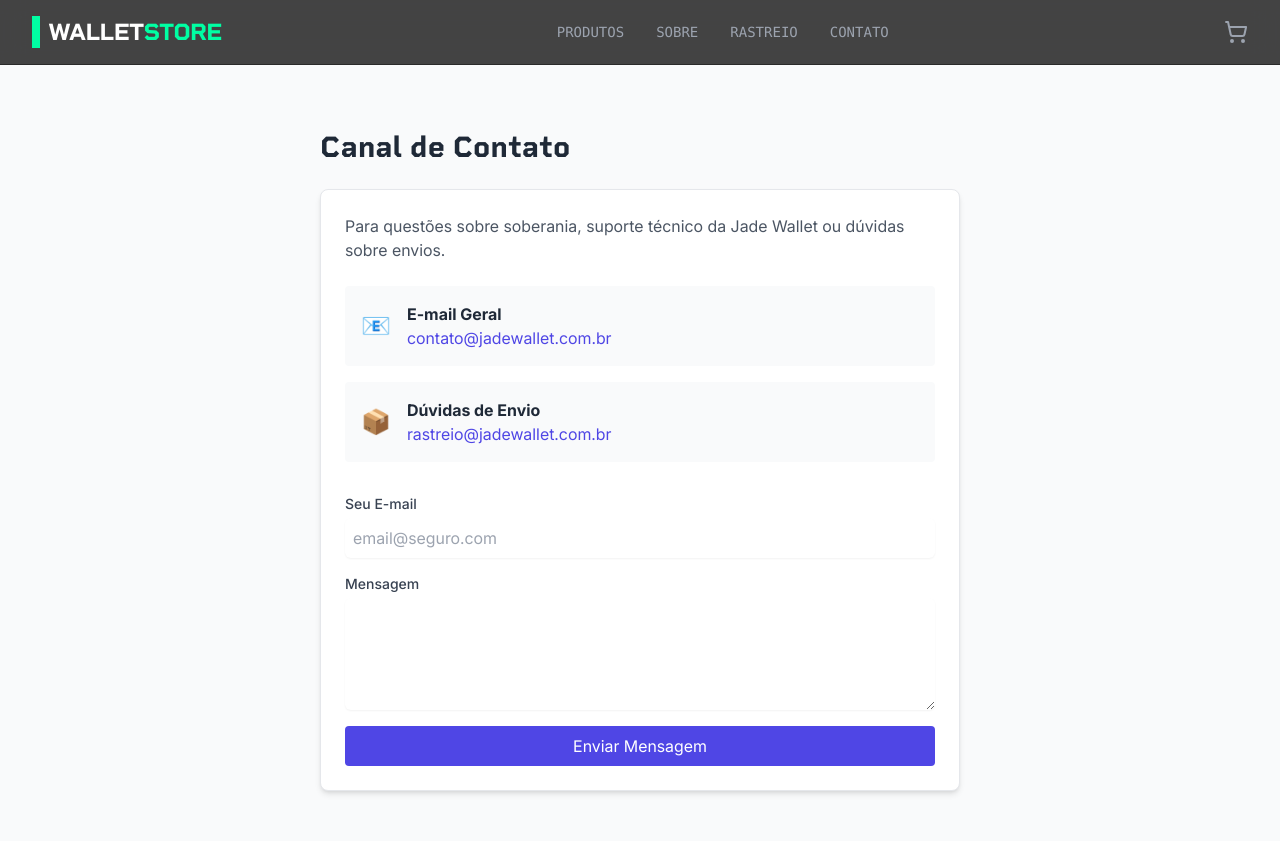
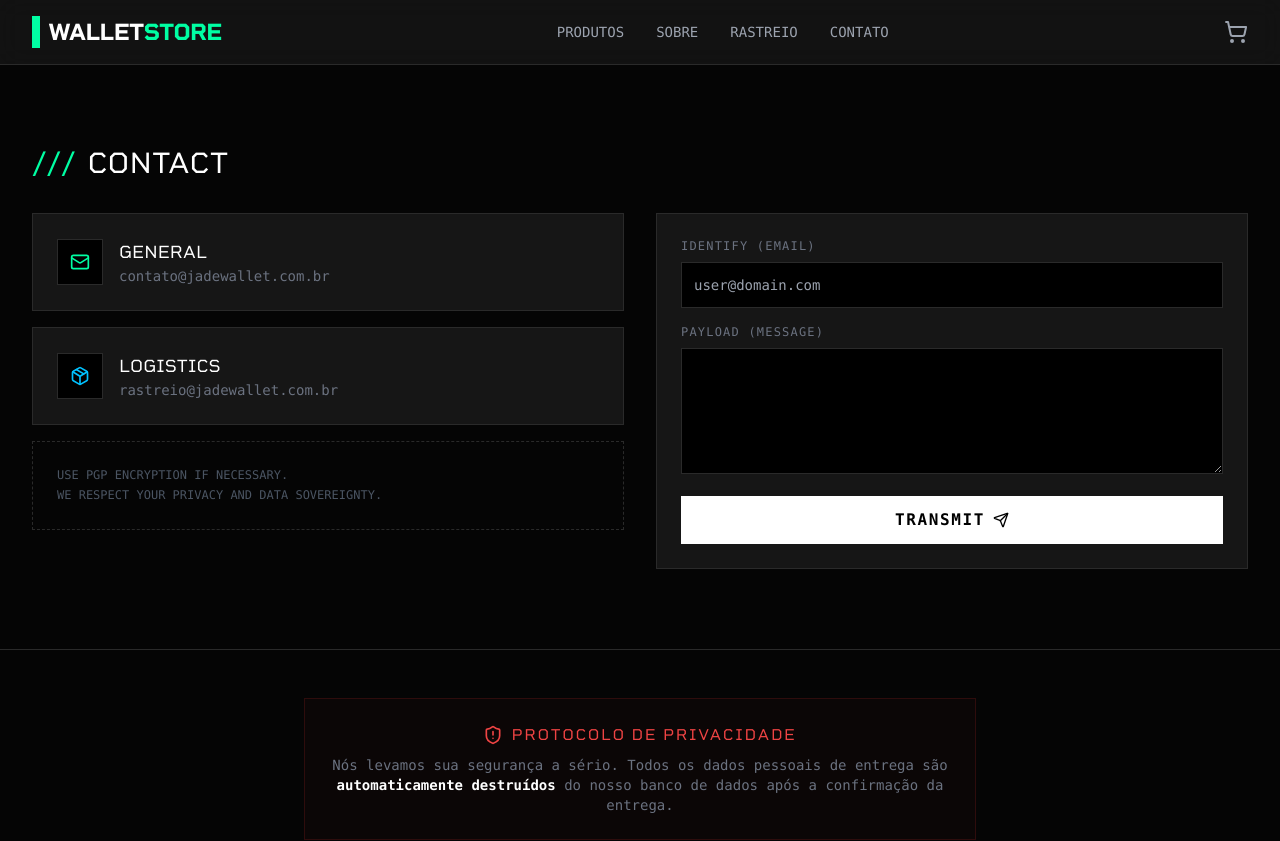
Before and after one commit to Self-Labs/wallet-store, a React (Vite) app in the folder frontend/: page /contato in a window 1280 px wide. Shown: the top 841 px of the page. Built offline with nearby package versions, Linux system fonts and the light colour scheme.

Commit message:
Refactor: Update UI components for improved styling and layout across App, Contact, Products, and Tracking pages

```diff
--- a/frontend/src/App.jsx
+++ b/frontend/src/App.jsx
@@ -13,7 +13,7 @@ import Checkout from './pages/Checkout';
 
 function App() {
   return (
-    <div className="min-h-screen bg-gray-50 dark:bg-gray-900 text-gray-900 dark:text-gray-100 font-inter flex flex-col">
+    <div className="min-h-screen bg-bs-black text-white font-sans flex flex-col selection:bg-bs-jade selection:text-black">
       <Navbar />
       <main className="container mx-auto px-4 py-8 flex-grow">
         <Routes>
--- a/frontend/src/pages/Contact.jsx
+++ b/frontend/src/pages/Contact.jsx
@@ -1,49 +1,64 @@
 import React from 'react';
+import { Mail, Package, Send } from 'lucide-react';
 
 const Contact = () => {
   return (
-    <div className="container mx-auto px-4 py-8 max-w-2xl">
-      <h1 className="text-3xl font-bold mb-6 text-gray-800 dark:text-white" style={{ fontFamily: 'Rigid Square' }}>
-        Canal de Contato
+    <div className="max-w-7xl mx-auto px-4 py-12 animate-fade-in">
+       {/* HEADER PADRÃO */}
+      <h1 className="text-3xl font-tech text-white mb-8 flex items-center gap-3">
+            <span className="text-bs-jade">///</span> CONTACT
       </h1>
 
-      <div className="bg-white dark:bg-gray-800 p-6 rounded-lg shadow-md border border-gray-200 dark:border-gray-700">
-        <p className="text-gray-600 dark:text-gray-300 mb-6">
-          Para questões sobre soberania, suporte técnico da Jade Wallet ou dúvidas sobre envios.
-        </p>
+      <div className="grid grid-cols-1 md:grid-cols-2 gap-8">
 
+        {/* Canais */}
         <div className="space-y-4">
-          <div className="flex items-center p-4 bg-gray-50 dark:bg-gray-900 rounded">
-            <span className="text-2xl mr-4">📧</span>
-            <div>
-              <h3 className="font-bold text-gray-800 dark:text-white">E-mail Geral</h3>
-              <p className="text-indigo-600 dark:text-indigo-400">contato@jadewallet.com.br</p>
+            <div className="bg-bs-card border border-bs-border p-6 hover:border-bs-jade/30 transition-colors group cursor-default">
+                <div className="flex items-center gap-4">
+                    <div className="p-3 bg-black border border-bs-border text-bs-jade">
+                        <Mail size={20} />
+                    </div>
+                    <div>
+                        <h3 className="text-white font-tech text-lg uppercase">General</h3>
+                        <p className="text-gray-500 font-mono text-sm">contato@jadewallet.com.br</p>
+                    </div>
+                </div>
             </div>
-          </div>
 
-          <div className="flex items-center p-4 bg-gray-50 dark:bg-gray-900 rounded">
-            <span className="text-2xl mr-4">📦</span>
-            <div>
-              <h3 className="font-bold text-gray-800 dark:text-white">Dúvidas de Envio</h3>
-              <p className="text-indigo-600 dark:text-indigo-400">rastreio@jadewallet.com.br</p>
+            <div className="bg-bs-card border border-bs-border p-6 hover:border-bs-jade/30 transition-colors group cursor-default">
+                <div className="flex items-center gap-4">
+                    <div className="p-3 bg-black border border-bs-border text-bs-blue">
+                        <Package size={20} />
+                    </div>
+                    <div>
+                        <h3 className="text-white font-tech text-lg uppercase">Logistics</h3>
+                        <p className="text-gray-500 font-mono text-sm">rastreio@jadewallet.com.br</p>
+                    </div>
+                </div>
             </div>
-          </div>
+
+            <div className="p-6 border border-dashed border-bs-border text-gray-600 font-mono text-xs uppercase leading-relaxed">
+                Use PGP encryption if necessary. <br/>
+                We respect your privacy and data sovereignty.
+            </div>
         </div>
 
-        {/* Formulário Simples (Visual) */}
-        <form className="mt-8 space-y-4">
-            <div>
-                <label className="block text-sm font-medium text-gray-700 dark:text-gray-300">Seu E-mail</label>
-                <input type="email" className="mt-1 block w-full rounded-md border-gray-300 dark:border-gray-600 dark:bg-gray-700 shadow-sm focus:border-indigo-500 focus:ring-indigo-500 p-2" placeholder="email@seguro.com" />
-            </div>
-            <div>
-                <label className="block text-sm font-medium text-gray-700 dark:text-gray-300">Mensagem</label>
-                <textarea rows="4" className="mt-1 block w-full rounded-md border-gray-300 dark:border-gray-600 dark:bg-gray-700 shadow-sm focus:border-indigo-500 focus:ring-indigo-500 p-2"></textarea>
-            </div>
-            <button type="button" className="w-full bg-indigo-600 text-white py-2 px-4 rounded hover:bg-indigo-700 transition">
-                Enviar Mensagem
-            </button>
-        </form>
+        {/* Formulário */}
+        <div className="bg-bs-card border border-bs-border p-6">
+            <form className="space-y-4">
+                <div>
+                    <label className="block text-xs font-mono text-gray-500 mb-2 uppercase tracking-widest">Identify (Email)</label>
+                    <input type="email" className="w-full bg-black border border-bs-border text-white p-3 focus:border-bs-jade outline-none font-mono text-sm transition-colors" placeholder="user@domain.com" />
+                </div>
+                <div>
+                    <label className="block text-xs font-mono text-gray-500 mb-2 uppercase tracking-widest">Payload (Message)</label>
+                    <textarea rows="5" className="w-full bg-black border border-bs-border text-white p-3 focus:border-bs-jade outline-none font-mono text-sm transition-colors"></textarea>
+                </div>
+                <button type="button" className="w-full bg-white hover:bg-bs-jade text-black font-bold font-mono py-3 uppercase tracking-widest flex items-center justify-center gap-2 transition-all mt-4">
+                    Transmit <Send size={16} />
+                </button>
+            </form>
+        </div>
       </div>
     </div>
   );
--- a/frontend/src/pages/Products.jsx
+++ b/frontend/src/pages/Products.jsx
@@ -1,7 +1,7 @@
 import React, { useEffect, useState } from 'react';
 import { Link } from 'react-router-dom';
 import axios from 'axios';
-import { ShoppingCart, Package, Search } from 'lucide-react';
+import { ShoppingCart, Search, Cpu } from 'lucide-react';
 import { useCart } from '../contexts/CartContext';
 
 const api = axios.create({ baseURL: '/api' });
@@ -18,51 +18,64 @@ const Products = () => {
   }, []);
 
   return (
-    <div className="max-w-7xl mx-auto px-4 py-8 animate-fade-in">
-      <div className="flex flex-col md:flex-row justify-between items-center mb-8 gap-4 border-b border-bs-border pb-6">
-        <h1 className="text-3xl font-tech text-white">CATÁLOGO COMPLETO</h1>
-        <div className="relative">
-            <Search className="absolute left-3 top-1/2 -translate-y-1/2 text-gray-500" size={18}/>
+    <div className="max-w-7xl mx-auto px-4 py-12 animate-fade-in">
+      <div className="flex flex-col md:flex-row justify-between items-end mb-8 gap-6">
+        <h1 className="text-3xl font-tech text-white flex items-center gap-3">
+            <span className="text-bs-jade">///</span> CATALOG
+        </h1>
+
+        <div className="relative w-full md:w-auto">
+            <Search className="absolute left-4 top-1/2 -translate-y-1/2 text-gray-500" size={18}/>
             <input
                 type="text"
-                placeholder="Buscar componente..."
-                className="bg-black border border-bs-border text-white pl-10 pr-4 py-2 focus:border-bs-jade outline-none font-mono w-64"
+                placeholder="SEARCH COMPONENT..."
+                className="w-full md:w-64 bg-black border border-bs-border text-white pl-12 pr-4 py-2 focus:border-bs-jade outline-none font-mono text-sm placeholder-gray-700 transition-colors uppercase"
             />
         </div>
       </div>
 
       {loading ? (
-        <div className="text-bs-jade text-center font-mono">LOADING PRODUCTS...</div>
+        <div className="flex justify-center items-center h-64 font-mono text-bs-jade animate-pulse uppercase tracking-widest">
+            [ LOADING ASSETS... ]
+        </div>
       ) : (
         <div className="grid grid-cols-1 md:grid-cols-2 lg:grid-cols-4 gap-6">
             {produtos.map(produto => (
-            <div key={produto.id} className="group bg-bs-card border border-bs-border hover:border-bs-jade transition-all flex flex-col">
-                <div className="h-40 bg-bs-dark/50 flex items-center justify-center border-b border-bs-border/30 relative overflow-hidden">
+            <div key={produto.id} className="group bg-bs-card border border-bs-border p-4 hover:border-bs-jade/50 transition-all duration-300 flex flex-col relative">
+                <div className="h-40 bg-black/50 flex items-center justify-center border border-bs-border mb-4 relative overflow-hidden">
                     {produto.imagem ? (
-                         <img src={produto.imagem} alt={produto.nome} className="h-full object-cover opacity-80 group-hover:opacity-100 transition-opacity" />
+                         <img src={produto.imagem} alt={produto.nome} className="h-full w-full object-cover opacity-80 group-hover:opacity-100 transition-opacity grayscale group-hover:grayscale-0" />
                     ) : (
-                         <Package size={40} className="text-gray-700 group-hover:text-bs-jade transition-colors" />
+                         <Cpu size={32} className="text-gray-700 group-hover:text-bs-jade transition-colors" />
                     )}
+
                     {produto.estoque_atual <= 0 && (
-                        <div className="absolute inset-0 bg-black/80 flex items-center justify-center font-tech text-red-500 tracking-widest">ESGOTADO</div>
+                        <div className="absolute inset-0 bg-black/90 flex items-center justify-center font-tech text-red-600 text-xl tracking-widest border border-red-900/50 m-2">
+                            OFFLINE
+                        </div>
                     )}
                 </div>
 
-                <div className="p-4 flex flex-col flex-grow">
+                <div className="flex flex-col flex-grow">
                     <Link to={`/produto/${produto.id}`}>
-                        <h3 className="text-lg font-bold text-white mb-2 font-mono group-hover:text-bs-jade truncate">{produto.nome}</h3>
+                        <h3 className="text-white font-tech text-lg mb-1 group-hover:text-bs-jade truncate uppercase">
+                            {produto.nome}
+                        </h3>
                     </Link>
+                    <p className="text-gray-500 text-xs font-mono mb-4 uppercase">
+                        SKU: GEN-{produto.id.toString().padStart(3, '0')}
+                    </p>
 
-                    <div className="flex items-center justify-between mt-auto pt-4 border-t border-bs-border/30">
-                        <span className="text-bs-jade font-bold font-mono">
+                    <div className="flex items-center justify-between mt-auto pt-4 border-t border-bs-border/50">
+                        <span className="text-bs-jade font-mono text-lg">
                             R$ {parseFloat(produto.preco_venda).toFixed(2)}
                         </span>
                         <button
                             onClick={() => addToCart(produto)}
                             disabled={produto.estoque_atual <= 0}
-                            className="text-white hover:text-bs-jade transition-colors disabled:opacity-50"
+                            className="text-gray-400 hover:text-white hover:bg-white/5 p-2 transition-all disabled:opacity-20 disabled:cursor-not-allowed"
                         >
-                            <ShoppingCart size={20} />
+                            <ShoppingCart size={18} />
                         </button>
                     </div>
                 </div>
--- a/frontend/src/pages/Tracking.jsx
+++ b/frontend/src/pages/Tracking.jsx
@@ -1,4 +1,5 @@
 import React, { useState } from 'react';
+import { Search, CheckCircle, XCircle, ArrowRight } from 'lucide-react';
 
 const Tracking = () => {
   const [code, setCode] = useState('');
@@ -13,84 +14,100 @@ const Tracking = () => {
     setResult(null);
 
     try {
-      // Conecta na nossa API pública
-      // Ajuste a URL se estiver em produção, aqui assume proxy ou localhost
-      const response = await fetch(`http://192.168.68.9:8002/api/sales/public/rastreio/?code=${code}`);
+      const response = await fetch(`/api/sales/public/rastreio/?code=${code}`);
       const data = await response.json();
 
       if (response.ok) {
         setResult(data);
       } else {
-        setError(data.error || 'Erro ao buscar rastreio');
+        setError(data.error || 'ID not found in the mempool.');
       }
     } catch (err) {
-      setError('Falha na conexão com o servidor de rastreio.');
+      setError('Connection failed.');
     } finally {
       setLoading(false);
     }
   };
 
   return (
-    <div className="container mx-auto px-4 py-8 max-w-xl">
-      <h1 className="text-3xl font-bold mb-6 text-center" style={{ fontFamily: 'Rigid Square' }}>
-        Rastreio Soberano
+    <div className="max-w-7xl mx-auto px-4 py-12">
+       {/* HEADER PADRÃO */}
+      <h1 className="text-3xl font-tech text-white mb-8 flex items-center gap-3">
+            <span className="text-bs-jade">///</span> TRACKING
       </h1>
 
-      <div className="bg-white dark:bg-gray-800 p-8 rounded-lg shadow-lg">
-        <form onSubmit={handleTrack} className="mb-8">
-          <label className="block text-sm font-medium text-gray-700 dark:text-gray-300 mb-2">
-            Código de Rastreio
+      <div className="grid grid-cols-1 lg:grid-cols-3 gap-12">
+
+        {/* Coluna de Busca */}
+        <div className="lg:col-span-2">
+            <div className="bg-bs-card border border-bs-border p-6">
+                <form onSubmit={handleTrack} className="flex flex-col gap-4">
+                    <label className="text-gray-500 font-mono text-xs uppercase tracking-widest">
+                        Shipment UUID / Tracking Code
                     </label>
                     <div className="flex gap-2">
+                        <div className="flex-grow relative">
                             <input
                                 type="text"
                                 value={code}
                                 onChange={(e) => setCode(e.target.value.toUpperCase())}
                                 placeholder="OJ123456789BR"
-              className="flex-1 rounded-md border-gray-300 dark:border-gray-600 dark:bg-gray-700 p-3 uppercase tracking-wider font-mono"
+                                className="w-full bg-black border border-bs-border text-white p-4 font-mono uppercase focus:border-bs-jade outline-none transition-colors"
                             />
+                        </div>
                         <button
                             type="submit"
                             disabled={loading}
-              className="bg-indigo-600 text-white px-6 py-3 rounded-md hover:bg-indigo-700 disabled:opacity-50"
+                            className="bg-bs-jade text-black font-bold px-8 uppercase tracking-widest hover:bg-[#00ffa3]/90 disabled:opacity-50 transition-colors"
                         >
-              {loading ? '...' : 'Buscar'}
+                            {loading ? '...' : <ArrowRight />}
                         </button>
                     </div>
                 </form>
 
                 {error && (
-          <div className="p-4 bg-red-100 text-red-700 rounded-md mb-4 border border-red-200">
-            {error}
+                    <div className="mt-6 p-4 border border-red-900/50 bg-red-900/10 text-red-500 font-mono text-sm flex items-center gap-3">
+                        <XCircle size={16} /> {error}
                     </div>
                 )}
-
-        {result && (
-          <div className="border-t border-gray-200 dark:border-gray-700 pt-6 animate-fade-in">
-            <div className="text-center mb-6">
-              <span className={`inline-block px-4 py-1 rounded-full text-sm font-bold
-                ${result.status === 'DELIVERED' ? 'bg-green-100 text-green-800' :
-                  result.status === 'SHIPPED' ? 'bg-blue-100 text-blue-800' :
-                  'bg-yellow-100 text-yellow-800'}`}>
-                {result.status}
-              </span>
-              <p className="mt-2 text-xl font-mono">{result.tracking_code}</p>
+            </div>
         </div>
 
-            <div className="bg-gray-50 dark:bg-gray-900 p-4 rounded-md">
-              <h3 className="font-bold text-gray-700 dark:text-gray-300 mb-2">Status Atual:</h3>
-              <p className="text-lg text-gray-800 dark:text-white">
+        {/* Coluna de Resultado */}
+        <div className="lg:col-span-1">
+            {result ? (
+                <div className="bg-bs-card border border-bs-jade p-6 animate-fade-in relative overflow-hidden">
+                    <div className="absolute top-0 left-0 w-1 h-full bg-bs-jade"></div>
+
+                    <h2 className="text-white font-tech text-2xl mb-1">{result.tracking_code}</h2>
+                    <p className={`font-mono text-xs font-bold uppercase mb-6
+                        ${result.status === 'DELIVERED' ? 'text-bs-jade' : 'text-bs-blue'}`}>
+                        STATUS: {result.status}
+                    </p>
+
+                    <div className="space-y-4">
+                        <div className="flex gap-3">
+                            <CheckCircle className="text-gray-600 mt-1" size={16} />
+                            <div>
+                                <p className="text-gray-300 font-mono text-sm uppercase leading-relaxed">
                                     {result.message}
                                 </p>
                             </div>
+                        </div>
+                    </div>
 
                     {result.status === 'DELIVERED' && (
-              <div className="mt-4 p-3 bg-indigo-50 dark:bg-indigo-900/30 border border-indigo-100 dark:border-indigo-800 rounded text-sm text-indigo-700 dark:text-indigo-300">
-                🔒 Nota de Privacidade: Os dados pessoais associados a este envio já foram eliminados dos nossos servidores.
+                        <div className="mt-8 pt-4 border-t border-bs-border text-[10px] font-mono text-gray-600 uppercase text-center">
+                            /// DATA PURGED FROM SERVERS
                         </div>
                     )}
                 </div>
+            ) : (
+                <div className="h-full border border-dashed border-bs-border flex items-center justify-center text-gray-700 font-mono text-xs uppercase p-8 text-center">
+                    Awaiting Input Signal...
+                </div>
             )}
+        </div>
       </div>
     </div>
   );
```
Lines whose indentation alone changed are shown as unchanged.
